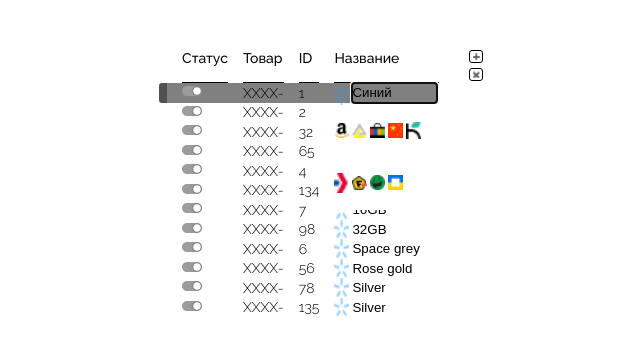
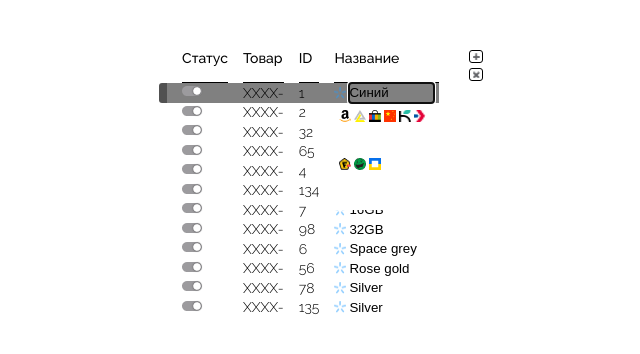
Before and after one commit to Anatolii1996/lp_crm-test, a React (Create React App) app: page / in a window 1280 px wide. Both pictures are taken after a click on the element 694 px from the left and 92 px from the top of the page. Shown: the top 354 px of the page, without its empty margins (319-959 px from the left). Built offline with nearby package versions, Linux system fonts and the light colour scheme.

Commit message:
улучшил качество картинок

```diff
--- a/src/App.scss
+++ b/src/App.scss
@@ -186,16 +186,19 @@ select {
 }
 .icon_name_wrap {
   display: flex;
+  align-items: center;
   width: 105px;
   text-overflow: ellipsis;
   flex-wrap: wrap;
   img {
-    width: 15px;
+    width: 12px;
+    height: 12px;
     margin-right: 3px;
   }
 }
 .icons_menu {
   background-color: #ffff;
+  padding: 5px;
   width: 105px;
   height: 105px;
   display: flex;
@@ -203,7 +206,9 @@ select {
   position: absolute;
   top: 105px;
   img {
-    object-fit: contain;
+    // object-fit: contain;
+    width: 12px;
+    height: 12px;
     cursor: pointer;
   }
 }
```
